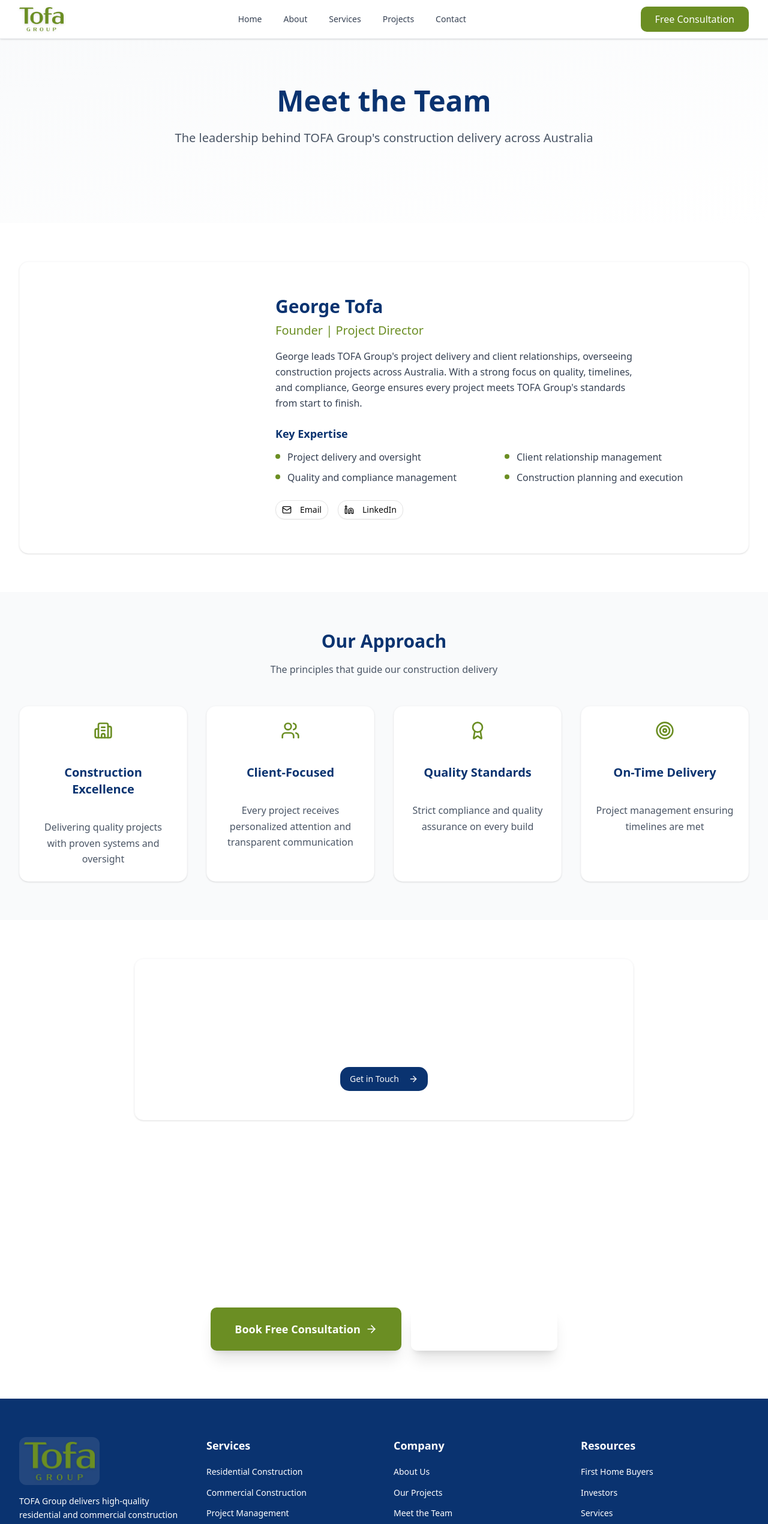
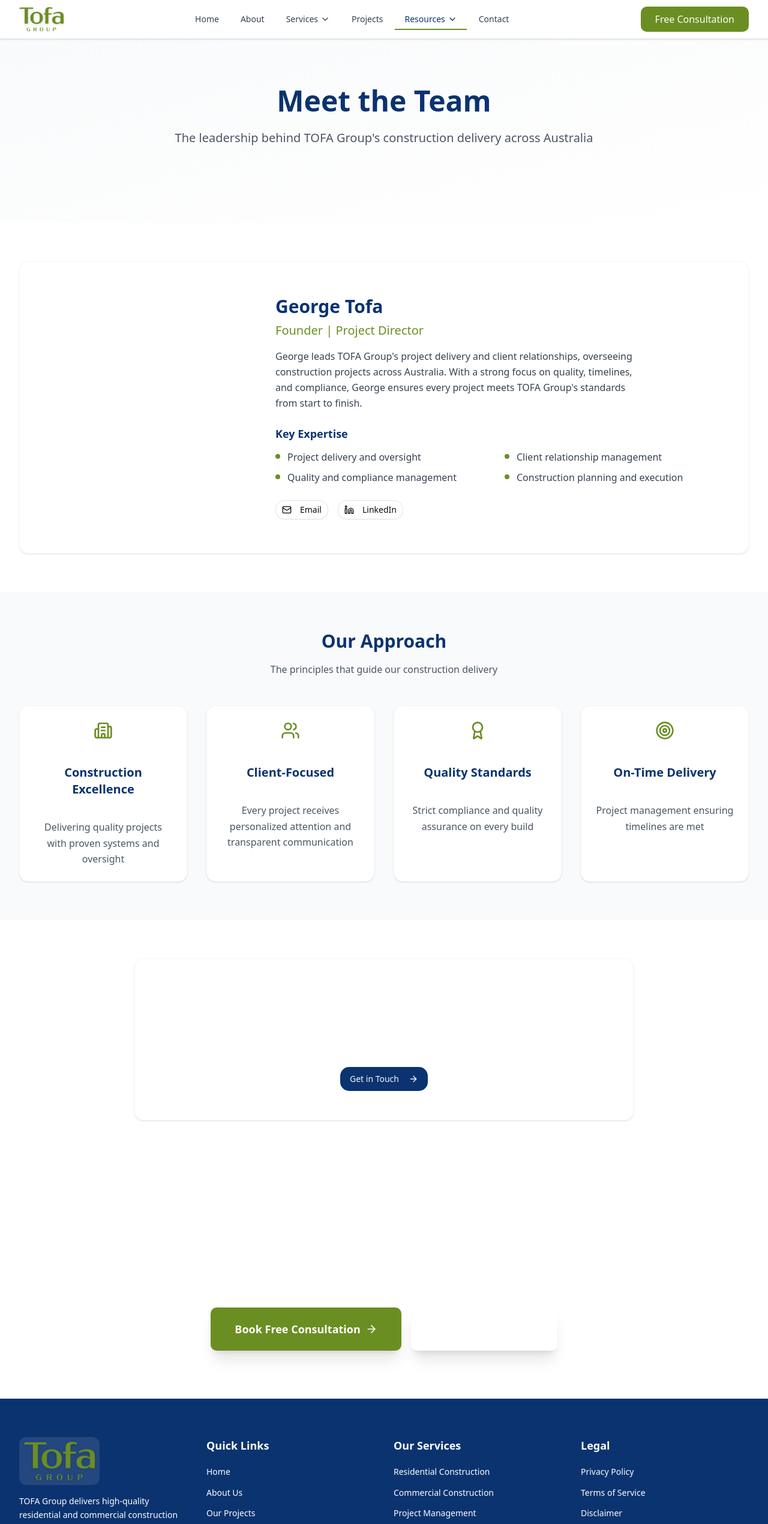
Before and after one commit to jxmstudio/gtb, a Next.js app: page /team in a window 1280 px wide. Shown: the top 2541 px of the page at 60% size. Built offline with nearby package versions, Linux system fonts and the light colour scheme.

Commit message:
Implement professional dropdown navigation with Services and Resources menus

```diff
--- a/src/components/Footer.tsx
+++ b/src/components/Footer.tsx
@@ -2,11 +2,18 @@
 
 import React from 'react';
 import Link from 'next/link';
-import { motion } from 'framer-motion';
 import { Logo } from './Logo';
 import { Mail, Phone, MapPin, Facebook, Instagram, Linkedin } from 'lucide-react';
 
 const footerLinks = {
+  quickLinks: [
+    { name: 'Home', href: '/' },
+    { name: 'About Us', href: '/about' },
+    { name: 'Our Projects', href: '/projects' },
+    { name: 'Meet the Team', href: '/team' },
+    { name: 'FAQs', href: '/faqs' },
+    { name: 'Contact', href: '/contact' },
+  ],
   services: [
     { name: 'Residential Construction', href: '/services' },
     { name: 'Commercial Construction', href: '/services' },
@@ -14,17 +21,10 @@
     { name: 'Design & Build', href: '/services' },
     { name: 'Build Now, Pay Later', href: '/build-now-pay-later' },
   ],
-  company: [
-    { name: 'About Us', href: '/about' },
-    { name: 'Our Projects', href: '/projects' },
-    { name: 'Meet the Team', href: '/team' },
-    { name: 'FAQs', href: '/faqs' },
-    { name: 'Contact', href: '/contact' },
-  ],
-  resources: [
+  forClients: [
     { name: 'First Home Buyers', href: '/first-home-buyers' },
     { name: 'Investors', href: '/investors' },
-    { name: 'Services', href: '/services' },
+    { name: 'Services Overview', href: '/services' },
   ],
   legal: [
     { name: 'Privacy Policy', href: '/privacy' },
@@ -70,11 +70,11 @@
             </div>
           </div>
 
-          {/* Services */}
+          {/* Quick Links */}
           <div>
-            <h3 className="text-lg font-semibold mb-4 text-white">Services</h3>
+            <h3 className="text-lg font-semibold mb-4 text-white">Quick Links</h3>
             <ul className="space-y-2">
-              {footerLinks.services.map((link) => (
+              {footerLinks.quickLinks.map((link) => (
                 <li key={link.name}>
                   <Link
                     href={link.href}
@@ -87,11 +87,25 @@
             </ul>
           </div>
 
-          {/* Company */}
+          {/* Services & For Clients Combined */}
           <div>
-            <h3 className="text-lg font-semibold mb-4 text-white">Company</h3>
+            <h3 className="text-lg font-semibold mb-4 text-white">Our Services</h3>
+            <ul className="space-y-2 mb-6">
+              {footerLinks.services.map((link) => (
+                <li key={link.name}>
+                  <Link
+                    href={link.href}
+                    className="text-white hover:text-gtb-aero text-sm transition-colors duration-200"
+                  >
+                    {link.name}
+                  </Link>
+                </li>
+              ))}
+            </ul>
+
+            <h3 className="text-lg font-semibold mb-4 text-white">For Clients</h3>
             <ul className="space-y-2">
-              {footerLinks.company.map((link) => (
+              {footerLinks.forClients.map((link) => (
                 <li key={link.name}>
                   <Link
                     href={link.href}
@@ -104,22 +118,8 @@
             </ul>
           </div>
 
-          {/* Resources & Legal */}
+          {/* Legal */}
           <div>
-            <h3 className="text-lg font-semibold mb-4 text-white">Resources</h3>
-            <ul className="space-y-2 mb-6">
-              {footerLinks.resources.map((link) => (
-                <li key={link.name}>
-                  <Link
-                    href={link.href}
-                    className="text-white hover:text-gtb-aero text-sm transition-colors duration-200"
-                  >
-                    {link.name}
-                  </Link>
-                </li>
-              ))}
-            </ul>
-
             <h3 className="text-lg font-semibold mb-4 text-white">Legal</h3>
             <ul className="space-y-2">
               {footerLinks.legal.map((link) => (
--- a/src/components/Navbar.tsx
+++ b/src/components/Navbar.tsx
@@ -4,19 +4,39 @@
 import Link from 'next/link';
 import { usePathname } from 'next/navigation';
 import { Logo } from './Logo';
-import { Menu, X } from 'lucide-react';
+import { Menu, X, ChevronDown } from 'lucide-react';
 
 const navigation = [
   { name: 'Home', href: '/' },
   { name: 'About', href: '/about' },
-  { name: 'Services', href: '/services' },
+  {
+    name: 'Services',
+    href: '/services',
+    dropdown: [
+      { name: 'Residential Construction', href: '/services#residential' },
+      { name: 'Commercial Construction', href: '/services#commercial' },
+      { name: 'Design & Build', href: '/services#design-build' },
+      { name: 'Build Now, Pay Later', href: '/build-now-pay-later' },
+    ]
+  },
   { name: 'Projects', href: '/projects' },
+  {
+    name: 'Resources',
+    href: '#',
+    dropdown: [
+      { name: 'First Home Buyers', href: '/first-home-buyers' },
+      { name: 'Investors', href: '/investors' },
+      { name: 'Meet the Team', href: '/team' },
+      { name: 'FAQs', href: '/faqs' },
+    ]
+  },
   { name: 'Contact', href: '/contact' },
 ] as const;
 
 export const Navbar: React.FC = () => {
   const [mobileMenuOpen, setMobileMenuOpen] = useState(false);
   const [isScrolled, setIsScrolled] = useState(false);
+  const [activeDropdown, setActiveDropdown] = useState<string | null>(null);
   const pathname = usePathname();
 
   useEffect(() => {
@@ -44,22 +64,46 @@
           <div className="hidden lg:block">
             <div className="flex items-center space-x-1">
               {navigation.map((item) => {
-                const isActive = pathname === item.href;
+                const isActive = pathname === item.href || (item.dropdown && item.dropdown.some(sub => pathname === sub.href));
+                const hasDropdown = 'dropdown' in item && item.dropdown;
+
                 return (
+                  <div
+                    key={item.name}
+                    className="relative"
+                    onMouseEnter={() => hasDropdown && setActiveDropdown(item.name)}
+                    onMouseLeave={() => setActiveDropdown(null)}
+                  >
                     <Link
-                    key={item.name}
                       href={item.href}
-                    className={`px-4 py-2 text-sm font-medium transition-colors duration-200 relative ${
+                      className={`px-4 py-2 text-sm font-medium transition-colors duration-200 relative flex items-center gap-1 ${
                         isActive
                           ? 'text-gtb-navy'
                           : 'text-gray-700 hover:text-gtb-navy'
                       }`}
                     >
                       {item.name}
+                      {hasDropdown && <ChevronDown className="h-4 w-4" />}
                       {isActive && (
                         <span className="absolute bottom-0 left-0 right-0 h-0.5 bg-gtb-aero"></span>
                       )}
                     </Link>
+
+                    {/* Dropdown Menu */}
+                    {hasDropdown && activeDropdown === item.name && (
+                      <div className="absolute top-full left-0 mt-1 w-56 bg-white rounded-lg shadow-xl border border-gray-200 py-2 z-50">
+                        {item.dropdown.map((subItem) => (
+                          <Link
+                            key={subItem.name}
+                            href={subItem.href}
+                            className="block px-4 py-2 text-sm text-gray-700 hover:bg-gtb-aero/10 hover:text-gtb-navy transition-colors"
+                          >
+                            {subItem.name}
+                          </Link>
+                        ))}
+                      </div>
+                    )}
+                  </div>
                 );
               })}
             </div>
@@ -94,20 +138,37 @@
         {/* Mobile Navigation */}
         {mobileMenuOpen && (
           <div className="lg:hidden border-t border-gray-200">
-            <div className="px-4 pt-2 pb-4 space-y-1 bg-white">
+            <div className="px-4 pt-2 pb-4 space-y-1 bg-white max-h-[80vh] overflow-y-auto">
               {navigation.map((item) => {
                 const isActive = pathname === item.href;
+                const hasDropdown = 'dropdown' in item && item.dropdown;
+
                 return (
+                  <div key={item.name}>
                     <Link
-                    key={item.name}
                       href={item.href}
                       className={`block px-3 py-2 text-base font-medium transition-colors duration-200 rounded-lg ${
                         isActive ? 'text-gtb-navy bg-gtb-aero/10' : 'text-gray-700 hover:text-gtb-navy hover:bg-gray-50'
                       }`}
-                    onClick={() => setMobileMenuOpen(false)}
+                      onClick={() => !hasDropdown && setMobileMenuOpen(false)}
                     >
                       {item.name}
                     </Link>
+                    {hasDropdown && (
+                      <div className="pl-4 space-y-1 mt-1">
+                        {item.dropdown.map((subItem) => (
+                          <Link
+                            key={subItem.name}
+                            href={subItem.href}
+                            className="block px-3 py-1.5 text-sm text-gray-600 hover:text-gtb-navy hover:bg-gray-50 rounded-lg"
+                            onClick={() => setMobileMenuOpen(false)}
+                          >
+                            {subItem.name}
+                          </Link>
+                        ))}
+                      </div>
+                    )}
+                  </div>
                 );
               })}
               <div className="pt-4">
```
Lines whose indentation alone changed are shown as unchanged.
